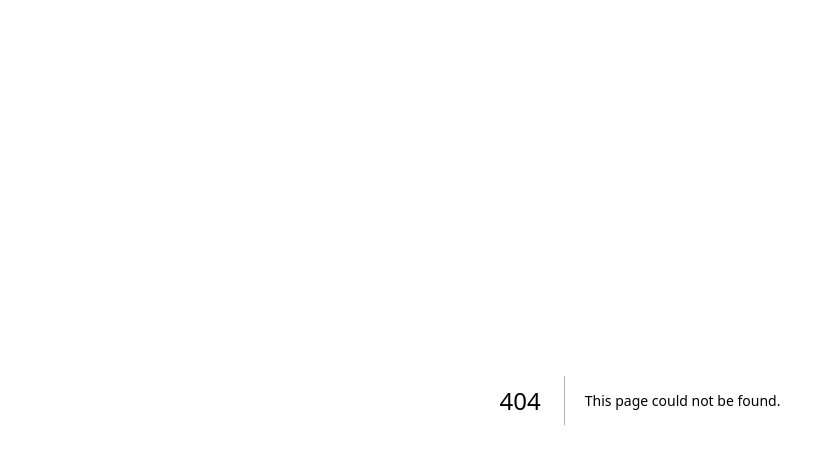
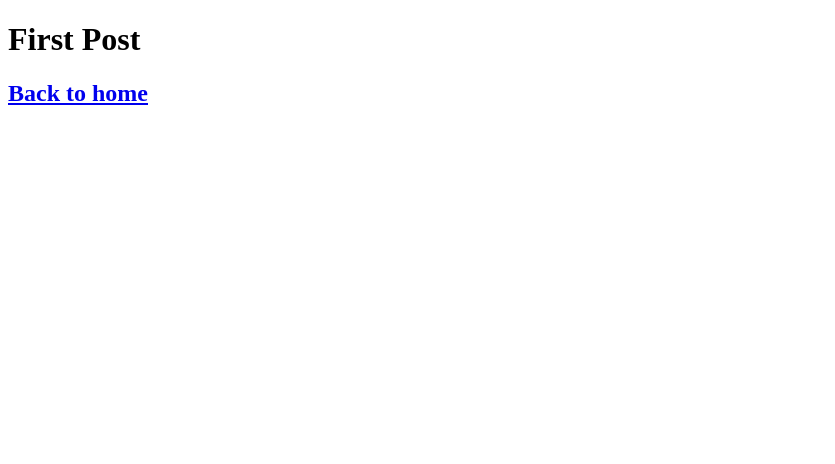
Before and after one commit to Danielfp1/nextjs-blog, a Next.js app: page /posts/first-post in a window 1280 px wide. Before the commit this address had no page. Shown: the top 464 px of the page, without its empty margins (0-835 px from the left). Built offline with nearby package versions, Linux system fonts and the light colour scheme.

Commit message:
feat: Create new first-post page
Chapter 7
https://nextjs.org/learn/pages-router/navigate-between-pages-link-component

```diff
--- /dev/null
+++ b/pages/posts/first-post.js
@@ -0,0 +1,12 @@
+import Link from 'next/link';
+
+export default function FirstPost() {
+  return (
+    <>
+      <h1>First Post</h1>
+      <h2>
+        <Link href="/">Back to home</Link>
+      </h2>
+    </>
+  );
+}
```
